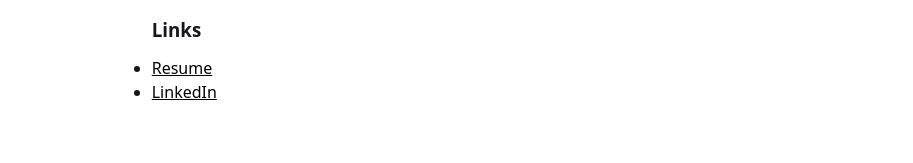
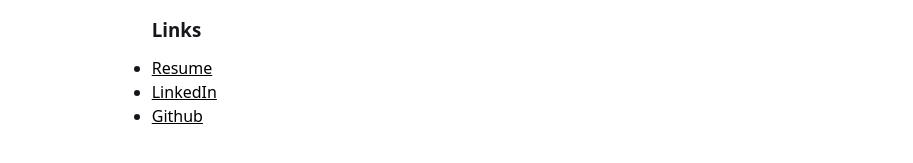
Before and after one commit to tnecniv22/tnecniv22.github.io, a Jekyll site: the page built from _pages/about.md, in a window 1280 px wide. Shown: the part 187-350 px from the top of the page, without its empty margins (201-1114 px from the left). Built offline with Jekyll 4.4.1, drawn with Linux system fonts in a browser that asks for light colours.

Commit message:
updated about page

```diff
--- a/_pages/about.md
+++ b/_pages/about.md
@@ -8,3 +8,4 @@ Hi! I'm Vincent, and welcome to my blog! Here, you'll find a collection of my wr
 ### Links
 + <a href="/assets/files/CV_Wei Sheng Hwang.pdf">Resume</a>
 + [LinkedIn](https://www.linkedin.com/in/wshwang/)
++ [Github](https://github.com/tnecniv22)
```
